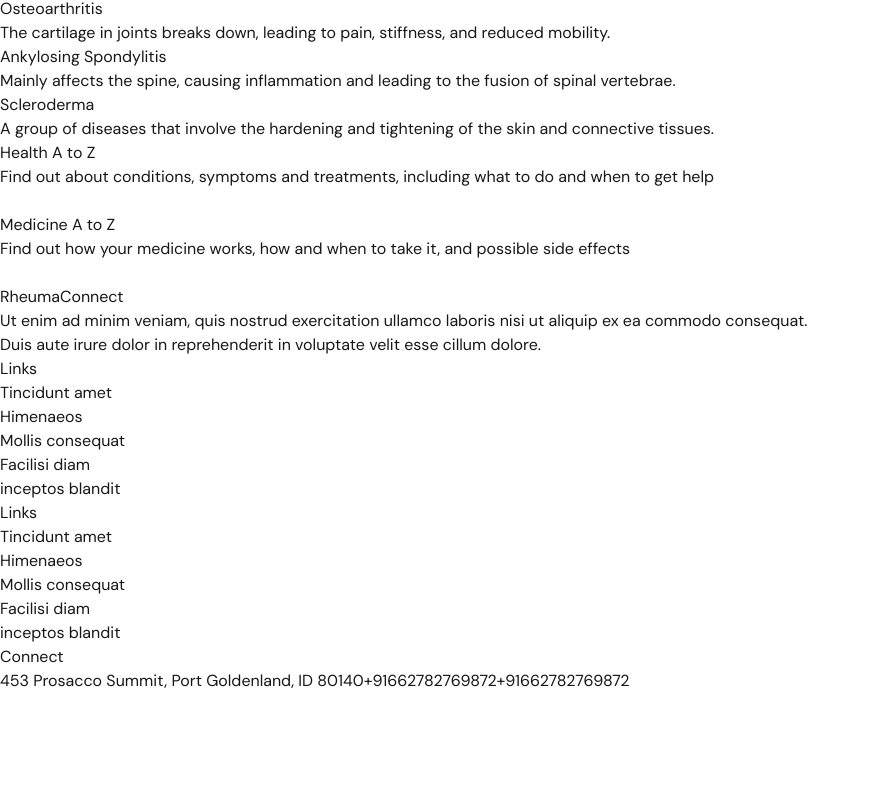
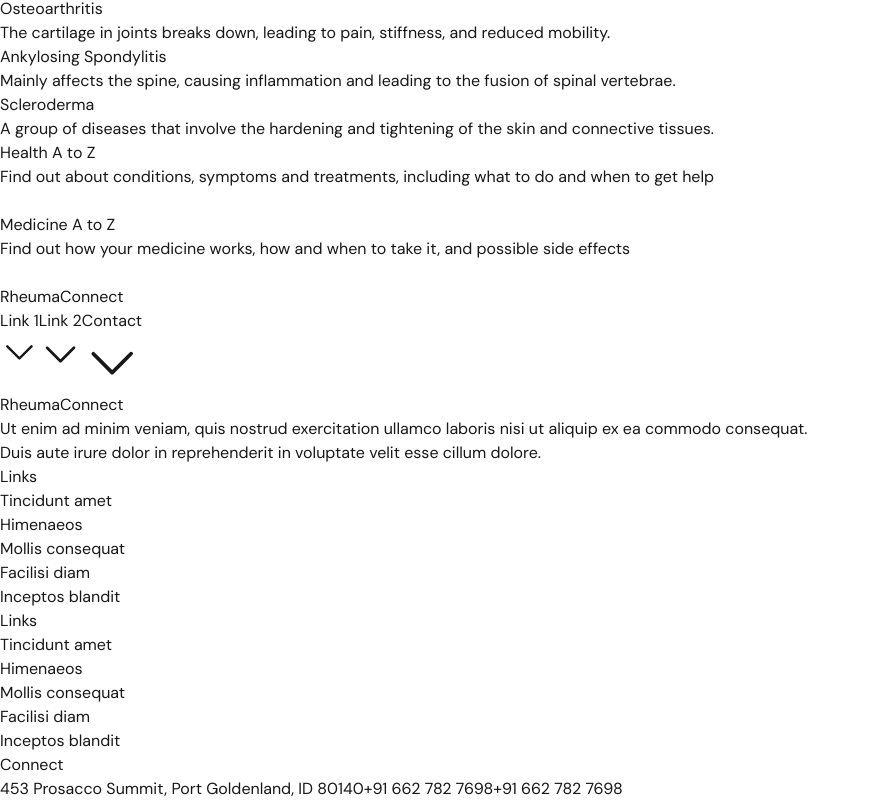
Before and after one commit to sliitsesc/rheumaconnect-fe, a Next.js app: page / in a window 1280 px wide. Shown: the part 887-1688 px from the top of the page, without its empty margins (0-870 px from the left). Before the commit the page ends 1580 px from the top, so only its background shows below. Built offline with nearby package versions, Linux system fonts and the light colour scheme.

Commit message:
Footer done

```diff
--- a/package.json
+++ b/package.json
@@ -10,6 +10,7 @@
   },
   "dependencies": {
     "@fontsource/dm-sans": "^5.1.0",
+    "@heroicons/react": "^2.2.0",
     "heroicons": "^2.2.0",
     "next": "15.0.4",
     "react": "^19.0.0",
--- a/src/app/components/Footer.jsx
+++ b/src/app/components/Footer.jsx
@@ -1,37 +1,137 @@
-import React from "react";
+"use client";
+
+import React, { useState } from "react";
+import { ChevronDownIcon, ChevronUpIcon } from "@heroicons/react/24/solid";
 
 const Footer = () => {
+  // State to manage dropdown visibility for each section
+  const [isOpen, setIsOpen] = useState({
+    link1: false,
+    link2: false,
+    contact: false,
+  });
+
+  // Toggle dropdown visibility
+  const toggleDropdown = (section) => {
+    setIsOpen((prev) => ({ ...prev, [section]: !prev[section] }));
+  };
+
   return (
-    <>
-      <h3>RheumaConnect</h3>
+    <section className="bg-gradient-to-b to-blue-100 from-white py-16 text-black">
+      {/* Mobile View */}
+      <div className="md:hidden flex flex-col mx-auto px-5">
+        {/* RheumaConnect Brand Name */}
+        <h3 className="font-bold text-2xl text-black mb-5 text-center">RheumaConnect</h3>
+
+        {/* Link 1 Dropdown */}
+        <button
+          onClick={() => toggleDropdown("link1")}
+          className="bg-white rounded-lg shadow-md px-5 py-3 text-left text-black mb-3 flex justify-between items-center"
+        >
+          Link 1
+          {isOpen.link1 ? (
+            <ChevronUpIcon className="h-6 w-6 text-gray-500" />
+          ) : (
+            <ChevronDownIcon className="h-6 w-6 text-gray-500" />
+          )}
+        </button>
+        {isOpen.link1 && (
+          <ul className="bg-white p-3 rounded-lg">
+            <li><a href="#">Tincidunt amet</a></li>
+            <li><a href="#">Himenaeos</a></li>
+            <li><a href="#">Mollis consequat</a></li>
+            <li><a href="#">Facilisi diam</a></li>
+            <li><a href="#">Inceptos blandit</a></li>
+          </ul>
+        )}
+
+        {/* Link 2 Dropdown */}
+        <button
+          onClick={() => toggleDropdown("link2")}
+          className="bg-white rounded-lg shadow-md px-5 py-3 text-left text-black mb-3 flex justify-between items-center"
+        >
+          Link 2
+          {isOpen.link2 ? (
+            <ChevronUpIcon className="h-6 w-6 text-gray-500" />
+          ) : (
+            <ChevronDownIcon className="h-6 w-6 text-gray-500" />
+          )}
+        </button>
+        {isOpen.link2 && (
+          <ul className="bg-white p-3 rounded-lg">
+            <li><a href="#">Tincidunt amet</a></li>
+            <li><a href="#">Himenaeos</a></li>
+            <li><a href="#">Mollis consequat</a></li>
+            <li><a href="#">Facilisi diam</a></li>
+            <li><a href="#">Inceptos blandit</a></li>
+          </ul>
+        )}
+
+        {/* Contact Dropdown */}
+        <button
+          onClick={() => toggleDropdown("contact")}
+          className="bg-white rounded-lg shadow-md px-5 py-3 text-left text-black mb-3 flex justify-between items-center"
+        >
+          Contact
+          {isOpen.contact ? (
+            <ChevronUpIcon className="h-6 w-6 text-gray-500" />
+          ) : (
+            <ChevronDownIcon className="h-6 w-6 text-gray-500" />
+          )}
+        </button>
+        {isOpen.contact && (
+          <div className="bg-white p-3 rounded-lg">
+            <p>453 Prosacco Summit</p>
+            <p>Port Goldenland, ID 80140</p>
+            <p>+91 662 782 7698</p>
+            <p>+91 662 782 7698</p>
+          </div>
+        )}
+      </div>
+
+      {/* Desktop View */}
+      <div className="hidden md:flex flex-row mx-auto px-10">
+        <div className="flex flex-col w-6/12">
+          <h3 className="font-bold text-2xl mb-5">RheumaConnect</h3>
           <p>
-        Ut enim ad minim veniam, quis nostrud exercitation ullamco laboris nisi
-        ut aliquip ex ea commodo consequat.
+            Ut enim ad minim veniam, quis nostrud exercitation ullamco laboris
+            nisi ut aliquip ex ea commodo consequat.
             <br />
-        Duis aute irure dolor in reprehenderit in voluptate velit esse cillum
-        dolore.{" "}
+            Duis aute irure dolor in reprehenderit in voluptate velit esse
+            cillum dolore.
           </p>
-      <h3>Links</h3>
+        </div>
+
+        <div className="flex flex-col w-2/12">
+          <h3 className="font-bold text-2xl mb-5">Links</h3>
           <ul>
-        <li>Tincidunt amet</li>
-        <li>Himenaeos</li>
-        <li>Mollis consequat</li>
-        <li>Facilisi diam</li>
-        <li>inceptos blandit</li>
+            <li><a href="#">Tincidunt amet</a></li>
+            <li><a href="#">Himenaeos</a></li>
+            <li><a href="#">Mollis consequat</a></li>
+            <li><a href="#">Facilisi diam</a></li>
+            <li><a href="#">Inceptos blandit</a></li>
           </ul>
-      <h3>Links</h3>
+        </div>
+
+        <div className="flex flex-col w-2/12">
+          <h3 className="font-bold text-2xl mb-5">Links</h3>
           <ul>
-        <li>Tincidunt amet</li>
-        <li>Himenaeos</li>
-        <li>Mollis consequat</li>
-        <li>Facilisi diam</li>
-        <li>inceptos blandit</li>
+            <li><a href="#">Tincidunt amet</a></li>
+            <li><a href="#">Himenaeos</a></li>
+            <li><a href="#">Mollis consequat</a></li>
+            <li><a href="#">Facilisi diam</a></li>
+            <li><a href="#">Inceptos blandit</a></li>
           </ul>
-      <h3>Connect</h3>
+        </div>
+
+        <div className="flex flex-col w-2/12">
+          <h3 className="font-bold text-2xl mb-5">Connect</h3>
           <span>453 Prosacco Summit, Port Goldenland, ID 80140</span>
-      <span>+91662782769872</span>
-      <span>+91662782769872</span>
-    </>
+          <span>+91 662 782 7698</span>
+          <span>+91 662 782 7698</span>
+        </div>
+      </div>
+    </section>
   );
 };
 
```
Also changed, not shown: 1 other file (tests, documents, lock files or other folders). Lines whose indentation alone changed are shown as unchanged.
